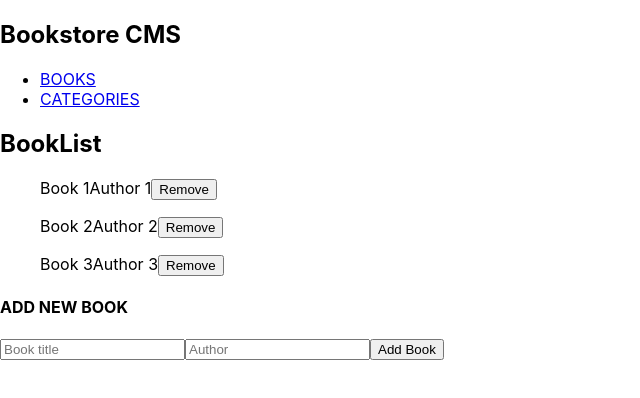
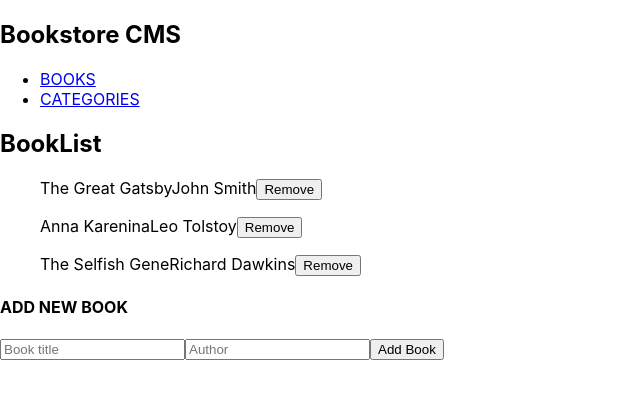
Before and after one commit to lincoln1883/anancy-bookstore, a React (Create React App) app: page /books in a window 1280 px wide. Shown: the top 398 px of the page, without its empty margins (0-640 px from the left). Built offline with nearby package versions, Linux system fonts and the light colour scheme.

Commit message:
Remove books from component and access the store.

```diff
--- a/src/components/BookList.jsx
+++ b/src/components/BookList.jsx
@@ -1,32 +1,17 @@
 import React from 'react';
+import { useSelector } from 'react-redux';
 import Book from './Book';
 import BookInput from './BookInput';
 
 const BookList = () => {
-  const books = [
-    {
-      id: 1,
-      title: 'Book 1',
-      author: 'Author 1',
-    },
-    {
-      id: 2,
-      title: 'Book 2',
-      author: 'Author 2',
-    },
-    {
-      id: 3,
-      title: 'Book 3',
-      author: 'Author 3',
-    },
-  ];
+  const book = useSelector((state) => state.books);
 
   return (
     <>
       <h2>BookList</h2>
-      {books.map((book) => (
+      {book.books.map((book) => (
         <Book
-          key={book.id}
+          key={book.item_id}
           book={book}
         />
       ))}
```
